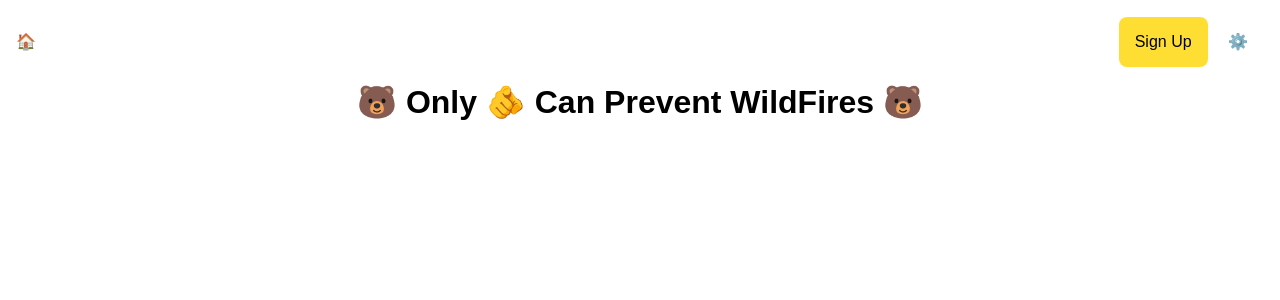
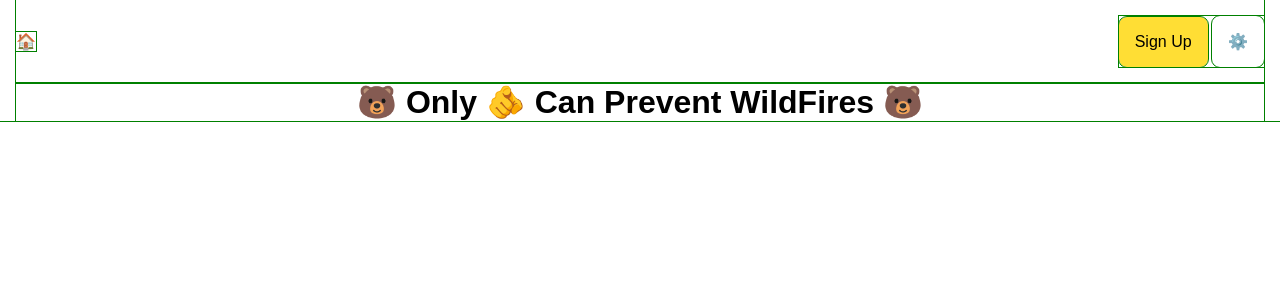
Before and after one commit to brnt-toast/emoji-UI, a SvelteKit app: page / in a window 1280 px wide. Shown: the top 300 px of the page. Built offline with nearby package versions, Linux system fonts and the light colour scheme.

Commit message:
debug can stay; does not affect box-model

```diff
--- a/src/main.css
+++ b/src/main.css
@@ -1,6 +1,7 @@
 * {
     box-sizing: border-box;
     text-decoration: none;
+    outline: 1px solid green;
     margin: 0;
     padding: 0;
 }
```
